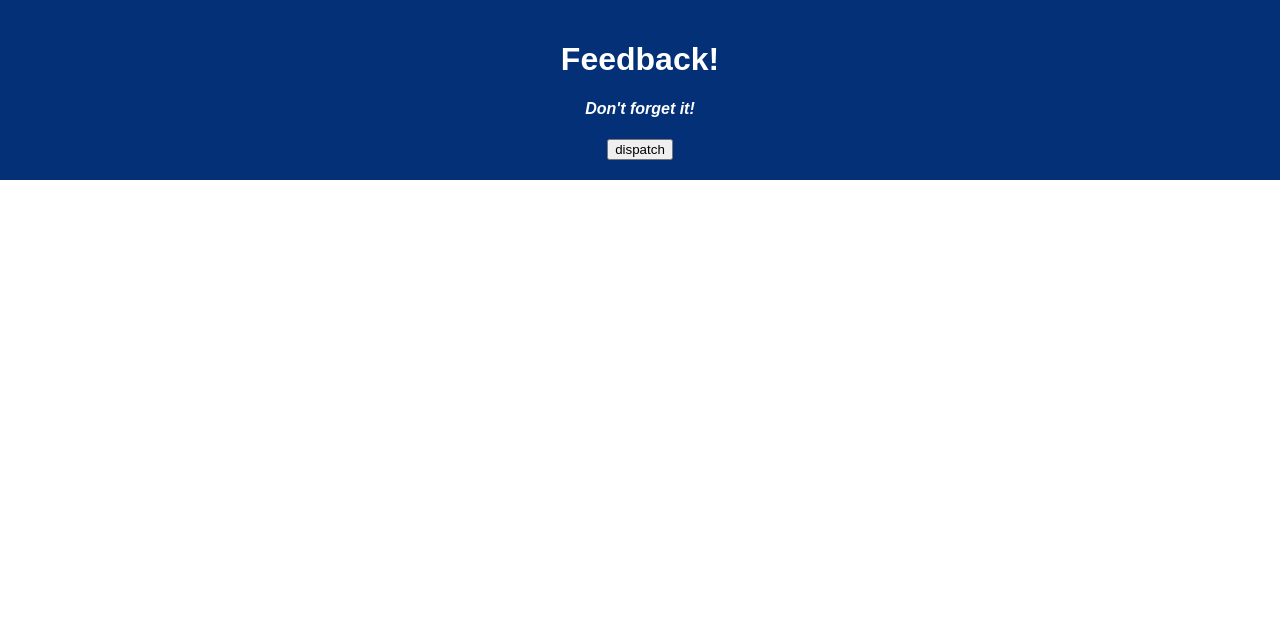
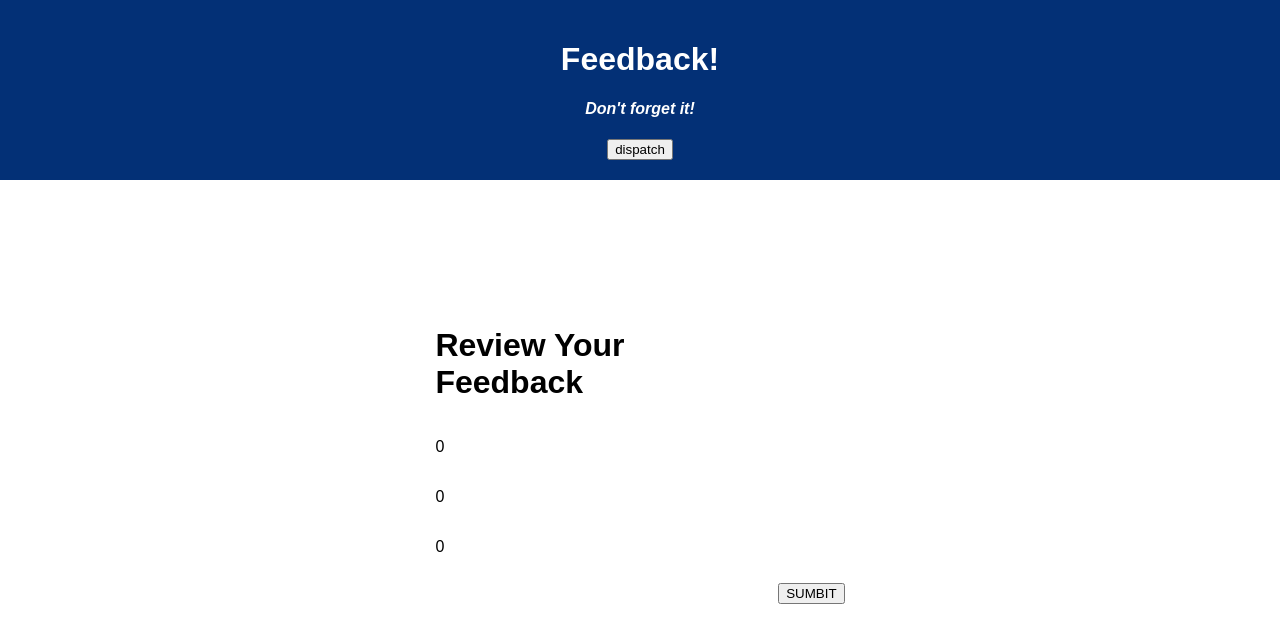
Before and after one commit to hannahfligel/weekend-redux-feedback-loop, a React (Create React App) app: page /feedbackreview in a window 1280 px wide. Shown: the top 642 px of the page. Built offline with nearby package versions, Linux system fonts and the light colour scheme.

Commit message:
post to db complete

```diff
--- a/src/components/App/App.jsx
+++ b/src/components/App/App.jsx
@@ -7,6 +7,7 @@ import Understanding from '../Understanding/Understanding';
 import Supported from '../Supported/Supported';
 import Comments from '../Comments/Comments';
 import ThankYou from '../ThankYou/ThankYou';
+import FeedbackReview from '../FeedbackReview/FeedbackReview';
 import { BrowserRouter, Routes, Route, Link } from 'react-router-dom';
 
 
@@ -22,6 +23,7 @@ function App() {
           <Route path="/supported" element={<Supported />}></Route>
           <Route path="/comments" element={<Comments/>}></Route>
           <Route path="/thankyou" element={<ThankYou/>}></Route>
+          <Route path="/feedbackreview" element={<FeedbackReview/>}></Route>
         </Routes>
       </BrowserRouter>
     </div>
--- a/src/components/Comments/Comments.js
+++ b/src/components/Comments/Comments.js
@@ -10,19 +10,6 @@ function Comments( props ){
     const dispatch = useDispatch();
 
     const [comments, setComments] =useState ( '' );
-
-    //bring is all items from store
-    const feeling = useSelector (store => store.feeling);
-    const understanding = useSelector (store => store.understanding);
-    const supported = useSelector (store => store.supported);
-
-    //create a variable that stores an object for all the answers
-    const [newOrder, setNewOrder] = useState({
-        feeling: feeling,
-        understanding: understanding,
-        supported: supported,
-        comments: comments
-      })
 
 
     return(
@@ -46,7 +33,7 @@ function Comments( props ){
                         })}
                         variant="contained"
                     >
-                        <Link to="/thankyou">SUBMIT</Link>
+                        <Link to="/feedbackreview">NEXT</Link>
                     </button>
                 </div>
             </div>
--- /dev/null
+++ b/src/components/FeedbackReview/FeedbackReview.js
@@ -0,0 +1,67 @@
+import { useEffect, useState } from 'react';
+import { useDispatch, useSelector } from 'react-redux';
+import { useNavigate } from 'react-router-dom';
+import axios from 'axios';
+
+
+
+function FeedbackReview( props ){
+    //const reducerName = useSelector( store => store.reducerName );
+    //const [name, setName] =useState ( null );
+
+    const dispatch = useDispatch();
+
+    const navigate = useNavigate();
+
+        //bring is all items from store
+        const feeling = useSelector (store => store.feeling);
+        const understanding = useSelector (store => store.understanding);
+        const support = useSelector (store => store.support);
+        const comments = useSelector (store => store.comments);
+
+        //create a variable that stores an object for all the answers
+        const [newFeedback, setNewFeedback] = useState({
+            feeling: feeling,
+            understanding: understanding,
+            support: support,
+            comments: comments
+          })
+
+
+          const addFeedback = () => {
+            console.log('in addItem');
+            axios.post('/api/feedback', newFeedback).then((response) => {
+              console.log('back from POST:', response.data);
+              navigate('/thankyou');
+            }).catch((err) => {
+              console.log(err);
+              alert('nope');
+            })
+          }
+
+
+
+
+          return(
+            <div className="pageContainer">
+                <div className="qSection">
+                    <div className="inputNextButton">
+                        <h1>Review Your Feedback</h1>
+                        <div className="inputField">
+                            <p>{newFeedback.feeling}</p>
+                            <p>{newFeedback.understanding}</p>
+                            <p>{newFeedback.support}</p>
+                            <p>{newFeedback.comments}</p>
+                        </div>
+                    </div>
+                    <div className="nextButton">
+                        <button onClick={addFeedback}>
+                            SUMBIT
+                        </button>
+                    </div>
+                </div>
+            </div>
+        )
+    }
+
+export default FeedbackReview;
--- a/src/components/Supported/Supported.js
+++ b/src/components/Supported/Supported.js
@@ -3,12 +3,12 @@ import { useDispatch, useSelector } from 'react-redux';
 import { Link } from 'react-router-dom';
 
 
-function Supported( props ){
+function Support( props ){
     //const reducerName = useSelector( store => store.reducerName );
 
     const dispatch = useDispatch();
 
-    const [supported, setSupported] =useState(0);
+    const [support, setSupport] =useState(0);
 
 
     return(
@@ -24,8 +24,8 @@ function Supported( props ){
                 <div className="nextButton">
                     <button
                         onClick={ ()=>dispatch({
-                            type:'ADD_SUPPORTED',
-                            payload: supported
+                            type:'ADD_SUPPORT',
+                            payload: support
                         })}
                         variant="contained"
                     >
@@ -38,4 +38,4 @@ function Supported( props ){
 }
 
 
-export default Supported;
+export default Support;
--- a/src/index.js
+++ b/src/index.js
@@ -26,9 +26,9 @@ const understanding = (state=0, action)=>{
     return state;
 }
 
-const supported = (state=0, action)=>{
-    if( action.type === 'ADD_SUPPORTED'){
-        console.log( '------->in supported', action );
+const support = (state=0, action)=>{
+    if( action.type === 'ADD_support'){
+        console.log( '------->in support', action );
         return action.payload
     }
     return state;
@@ -36,7 +36,7 @@ const supported = (state=0, action)=>{
 
 const comments = (state='', action)=>{
     if( action.type === 'ADD_COMMENTS'){
-        console.log( '------->in supported', action );
+        console.log( '------->in support', action );
         return action.payload
     }
     return state;
@@ -48,7 +48,7 @@ const feedbackStore = createStore(
     combineReducers({
         feeling,
         understanding,
-        supported,
+        support,
         comments
     })
 )
```
Also changed, not shown: 1 other file (tests, documents, lock files or other folders).
